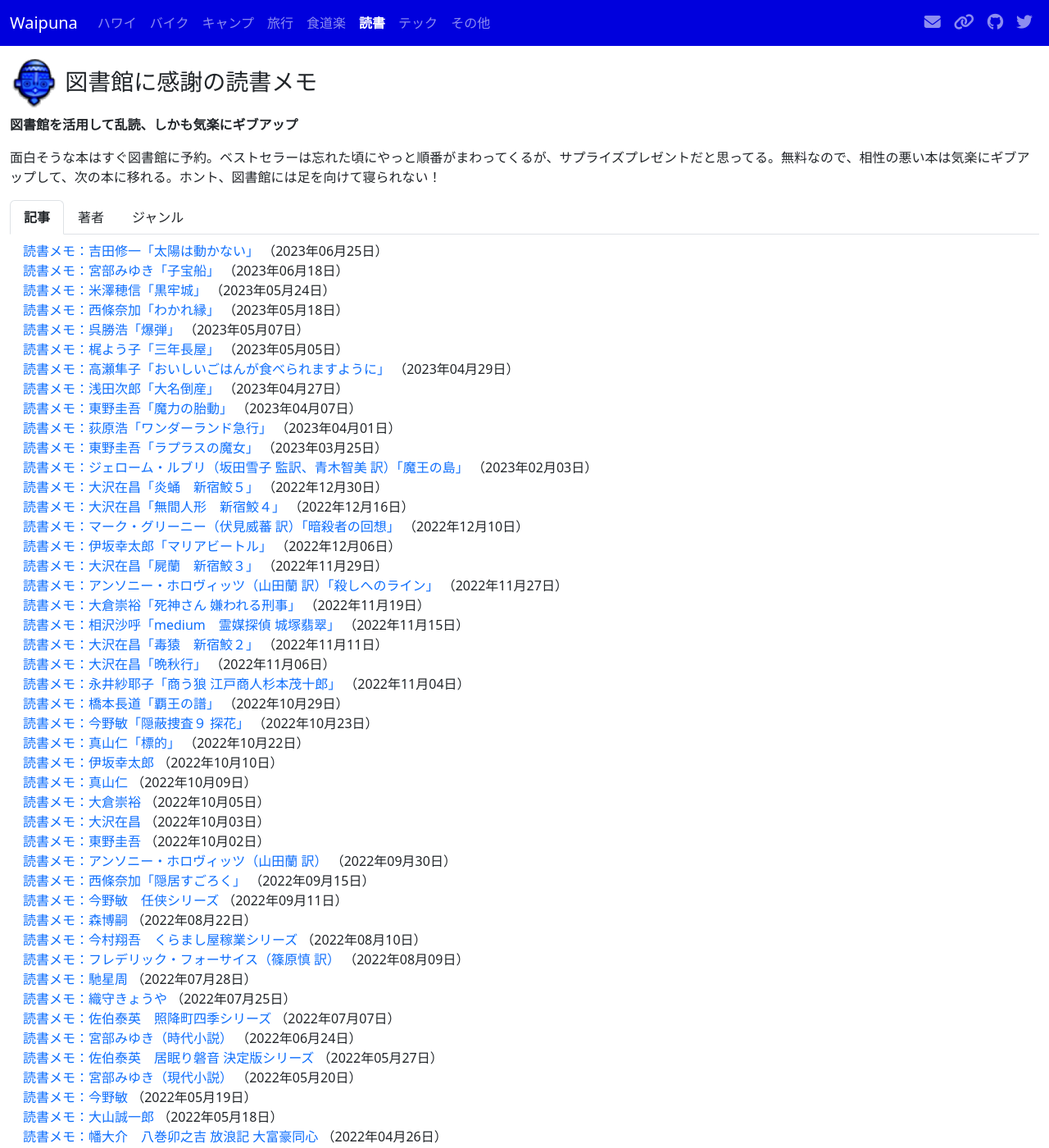
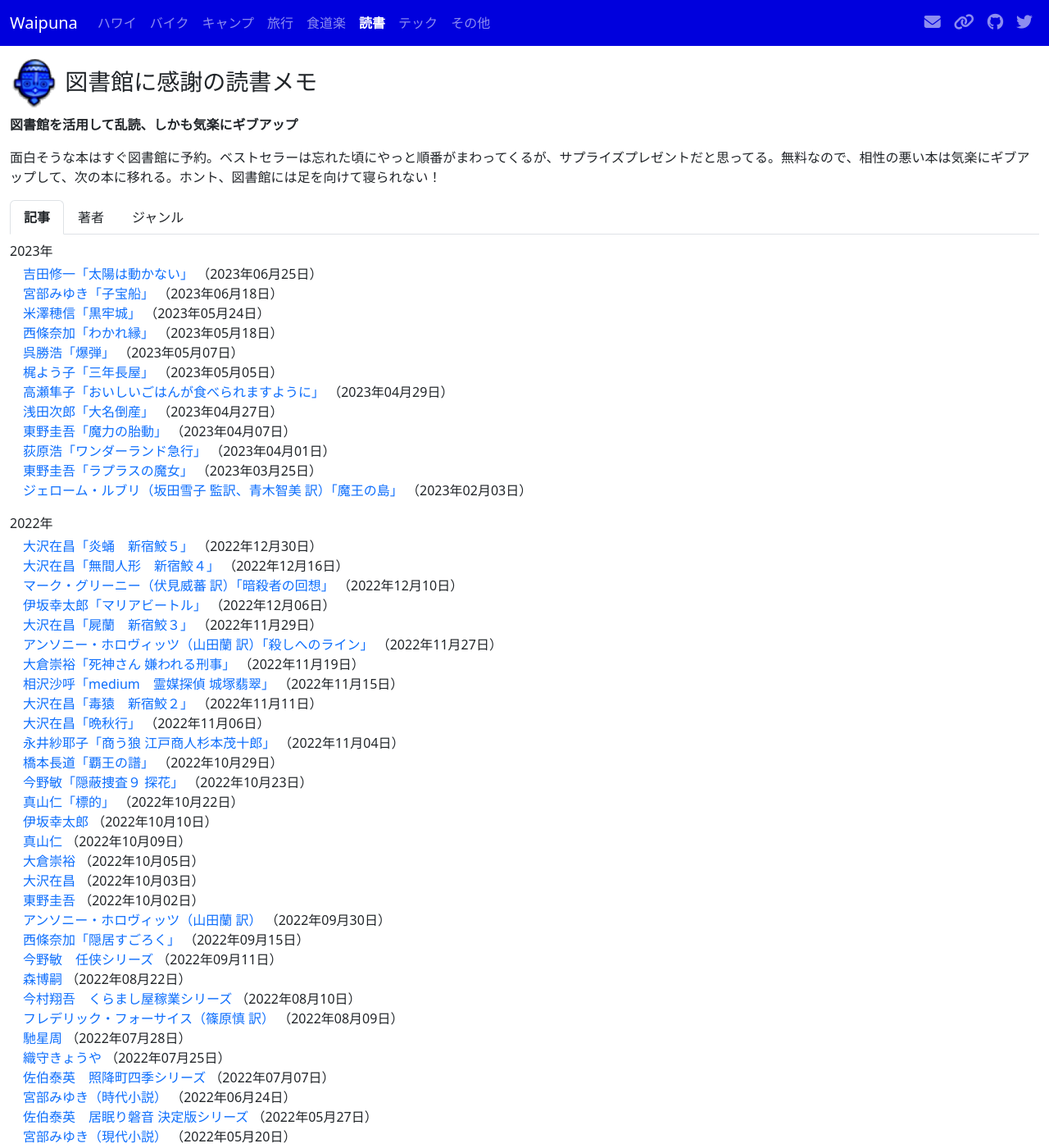
Before and after one commit to waipuna96815/waipuna96815.github.io, a Jekyll site: the page built from book.md, in a window 1280 px wide and 1400 px high. Shown: the whole window at 82% size. Built offline with Jekyll 4.4.1, drawn with Linux system fonts in a browser that asks for light colours; nearby versions of some CDN libraries; some of the changed text lies outside the part shown.

Commit message:
simplify & changed by year

```diff
--- a/book.md
+++ b/book.md
@@ -19,64 +19,74 @@ title: Waipuna - 読書
   </li>
 </ul>
 <div class="tab-content">
-<div class="tab-pane fade show active" id="post">
-<ul class="list-unstyled ms-3">
-<li><a href="pages/book-yoshida.html">読書メモ：吉田修一「太陽は動かない」</a> （2023年06月25日）</li>
-<li><a href="pages/book-miyabe2.html">読書メモ：宮部みゆき「子宝船」</a> （2023年06月18日）</li>
-<li><a href="pages/book-etc.html#yonezawa">読書メモ：米澤穂信「黒牢城」</a> （2023年05月24日）</li>
-<li><a href="pages/book-saijo.html">読書メモ：西條奈加「わかれ縁」</a> （2023年05月18日）</li>
-<li><a href="pages/book-etc.html#go">読書メモ：呉勝浩「爆弾」</a> （2023年05月07日）</li>
-<li><a href="pages/book-etc.html#kaji">読書メモ：梶よう子「三年長屋」</a> （2023年05月05日）</li>
-<li><a href="pages/book-etc.html#takase">読書メモ：高瀬隼子「おいしいごはんが食べられますように」</a> （2023年04月29日）</li>
-<li><a href="pages/book-asada.html">読書メモ：浅田次郎「大名倒産」</a> （2023年04月27日）</li>
-<li><a href="pages/book-higashino.html">読書メモ：東野圭吾「魔力の胎動」</a> （2023年04月07日）</li>
-<li><a href="pages/book-ogiwara.html">読書メモ：荻原浩「ワンダーランド急行」</a> （2023年04月01日）</li>
-<li><a href="pages/book-higashino.html">読書メモ：東野圭吾「ラプラスの魔女」</a> （2023年03月25日）</li>
-<li><a href="pages/book-etc.html">読書メモ：ジェローム・ルブリ（坂田雪子 監訳、青木智美 訳）「魔王の島」</a> （2023年02月03日）</li>
-<li><a href="pages/book-osawa.html">読書メモ：大沢在昌「炎蛹　新宿鮫５」</a> （2022年12月30日）</li>
-<li><a href="pages/book-osawa.html">読書メモ：大沢在昌「無間人形　新宿鮫４」</a> （2022年12月16日）</li>
-<li><a href="pages/book-greaney.html">読書メモ：マーク・グリーニー（伏見威蕃 訳）「暗殺者の回想」</a> （2022年12月10日）</li>
-<li><a href="pages/book-isaka.html">読書メモ：伊坂幸太郎「マリアビートル」</a> （2022年12月06日）</li>
-<li><a href="pages/book-osawa.html">読書メモ：大沢在昌「屍蘭　新宿鮫３」</a> （2022年11月29日）</li>
-<li><a href="pages/book-horowitz.html">読書メモ：アンソニー・ホロヴィッツ（山田蘭 訳）「殺しへのライン」</a> （2022年11月27日）</li>
-<li><a href="pages/book-okura.html">読書メモ：大倉崇裕「死神さん 嫌われる刑事」</a> （2022年11月19日）</li>
-<li><a href="pages/book-etc.html">読書メモ：相沢沙呼「medium　霊媒探偵 城塚翡翠」</a> （2022年11月15日）</li>
-<li><a href="pages/book-osawa.html">読書メモ：大沢在昌「毒猿　新宿鮫２」</a> （2022年11月11日）</li>
-<li><a href="pages/book-osawa.html">読書メモ：大沢在昌「晩秋行」</a> （2022年11月06日）</li>
-<li><a href="pages/book-etc.html">読書メモ：永井紗耶子「商う狼 江戸商人杉本茂十郎」</a> （2022年11月04日）</li>
-<li><a href="pages/book-hashimoto.html">読書メモ：橋本長道「覇王の譜」</a> （2022年10月29日）</li>
-<li><a href="pages/book-konno.html">読書メモ：今野敏「隠蔽捜査９ 探花」</a> （2022年10月23日）</li>
-<li><a href="pages/book-mayama.html">読書メモ：真山仁「標的」</a> （2022年10月22日）</li>
-<li><a href="pages/book-isaka.html">読書メモ：伊坂幸太郎</a> （2022年10月10日）</li>
-<li><a href="pages/book-mayama.html">読書メモ：真山仁</a> （2022年10月09日）</li>
-<li><a href="pages/book-okura.html">読書メモ：大倉崇裕</a> （2022年10月05日）</li>
-<li><a href="pages/book-osawa.html">読書メモ：大沢在昌</a> （2022年10月03日）</li>
-<li><a href="pages/book-higashino.html">読書メモ：東野圭吾</a> （2022年10月02日）</li>
-<li><a href="pages/book-horowitz.html">読書メモ：アンソニー・ホロヴィッツ（山田蘭 訳）</a> （2022年09月30日）</li>
-<li><a href="pages/book-saijo.html">読書メモ：西條奈加「隠居すごろく」</a> （2022年09月15日）</li>
-<li><a href="pages/book-konno3.html">読書メモ：今野敏　任侠シリーズ</a> （2022年09月11日）</li>
-<li><a href="pages/book-mori.html">読書メモ：森博嗣</a> （2022年08月22日）</li>
-<li><a href="pages/book-imamura.html">読書メモ：今村翔吾　くらまし屋稼業シリーズ</a> （2022年08月10日）</li>
-<li><a href="pages/book-forsyth.html">読書メモ：フレデリック・フォーサイス（篠原慎 訳）</a> （2022年08月09日）</li>
-<li><a href="pages/book-hase.html">読書メモ：馳星周</a> （2022年07月28日）</li>
-<li><a href="pages/book-origami.html">読書メモ：織守きょうや</a> （2022年07月25日）</li>
-<li><a href="pages/book-saeki2.html">読書メモ：佐伯泰英　照降町四季シリーズ</a> （2022年07月07日）</li>
-<li><a href="pages/book-miyabe2.html">読書メモ：宮部みゆき（時代小説）</a> （2022年06月24日）</li>
-<li><a href="pages/book-saeki.html">読書メモ：佐伯泰英　居眠り磐音 決定版シリーズ</a> （2022年05月27日）</li>
-<li><a href="pages/book-miyabe.html">読書メモ：宮部みゆき（現代小説）</a> （2022年05月20日）</li>
-<li><a href="pages/book-konno2.html">読書メモ：今野敏</a> （2022年05月19日）</li>
-<li><a href="pages/book-oyama.html">読書メモ：大山誠一郎</a> （2022年05月18日）</li>
-<li><a href="pages/book-ban.html">読書メモ：幡大介　八巻卯之吉 放浪記 大富豪同心</a> （2022年04月26日）</li>
-<li><a href="pages/book-greaney.html">読書メモ：マーク・グリーニー（伏見威蕃 訳）グレイマンシリーズ</a> （2022年03月04日）</li>
-<li><a href="pages/book-liu.html">読書メモ：劉慈欣　三体</a> （2021年12月07日）</li>
-<li><a href="pages/book-sakurada.html">読書メモ：櫻田智也　魞沢泉シリーズ</a> （2021年06月07日）</li>
-<li><a href="pages/book-konno.html">読書メモ：今野敏　隠蔽捜査シリーズ</a> （2020年11月23日）</li>
-<li><a href="pages/book-asada.html">読書メモ：浅田次郎　流人道中記</a> （2020年10月28日）</li>
-<li><a href="pages/book-kishi.html">読書メモ：貴志祐介　防犯探偵・榎本シリーズ</a> （2020年08月12日）</li>
-<li><a href="pages/book-clancy.html">読書メモ：トム・クランシー（井坂清 訳）　ジャック・ライアンシリーズ</a> （2020年07月06日）</li>
-<li><a href="pages/book-wakatake.html">読書メモ：若竹七海　葉村晶シリーズ</a> （2020年07月06日）</li>
-</ul>
-</div>
+  <div class="tab-pane fade show active" id="post">
+    <p class="mb-1">2023年</p>
+    <ul class="list-unstyled ms-3">
+      <li><a href="pages/book-yoshida.html">吉田修一「太陽は動かない」</a> （2023年06月25日）</li>
+      <li><a href="pages/book-miyabe2.html">宮部みゆき「子宝船」</a> （2023年06月18日）</li>
+      <li><a href="pages/book-etc.html#yonezawa">米澤穂信「黒牢城」</a> （2023年05月24日）</li>
+      <li><a href="pages/book-saijo.html">西條奈加「わかれ縁」</a> （2023年05月18日）</li>
+      <li><a href="pages/book-etc.html#go">呉勝浩「爆弾」</a> （2023年05月07日）</li>
+      <li><a href="pages/book-etc.html#kaji">梶よう子「三年長屋」</a> （2023年05月05日）</li>
+      <li><a href="pages/book-etc.html#takase">高瀬隼子「おいしいごはんが食べられますように」</a> （2023年04月29日）</li>
+      <li><a href="pages/book-asada.html">浅田次郎「大名倒産」</a> （2023年04月27日）</li>
+      <li><a href="pages/book-higashino.html">東野圭吾「魔力の胎動」</a> （2023年04月07日）</li>
+      <li><a href="pages/book-ogiwara.html">荻原浩「ワンダーランド急行」</a> （2023年04月01日）</li>
+      <li><a href="pages/book-higashino.html">東野圭吾「ラプラスの魔女」</a> （2023年03月25日）</li>
+      <li><a href="pages/book-etc.html">ジェローム・ルブリ（坂田雪子 監訳、青木智美 訳）「魔王の島」</a> （2023年02月03日）</li>
+    </ul>
+    <p class="mb-1">2022年</p>
+    <ul class="list-unstyled ms-3">
+      <li><a href="pages/book-osawa.html">大沢在昌「炎蛹　新宿鮫５」</a> （2022年12月30日）</li>
+      <li><a href="pages/book-osawa.html">大沢在昌「無間人形　新宿鮫４」</a> （2022年12月16日）</li>
+      <li><a href="pages/book-greaney.html">マーク・グリーニー（伏見威蕃 訳）「暗殺者の回想」</a> （2022年12月10日）</li>
+      <li><a href="pages/book-isaka.html">伊坂幸太郎「マリアビートル」</a> （2022年12月06日）</li>
+      <li><a href="pages/book-osawa.html">大沢在昌「屍蘭　新宿鮫３」</a> （2022年11月29日）</li>
+      <li><a href="pages/book-horowitz.html">アンソニー・ホロヴィッツ（山田蘭 訳）「殺しへのライン」</a> （2022年11月27日）</li>
+      <li><a href="pages/book-okura.html">大倉崇裕「死神さん 嫌われる刑事」</a> （2022年11月19日）</li>
+      <li><a href="pages/book-etc.html">相沢沙呼「medium　霊媒探偵 城塚翡翠」</a> （2022年11月15日）</li>
+      <li><a href="pages/book-osawa.html">大沢在昌「毒猿　新宿鮫２」</a> （2022年11月11日）</li>
+      <li><a href="pages/book-osawa.html">大沢在昌「晩秋行」</a> （2022年11月06日）</li>
+      <li><a href="pages/book-etc.html">永井紗耶子「商う狼 江戸商人杉本茂十郎」</a> （2022年11月04日）</li>
+      <li><a href="pages/book-hashimoto.html">橋本長道「覇王の譜」</a> （2022年10月29日）</li>
+      <li><a href="pages/book-konno.html">今野敏「隠蔽捜査９ 探花」</a> （2022年10月23日）</li>
+      <li><a href="pages/book-mayama.html">真山仁「標的」</a> （2022年10月22日）</li>
+      <li><a href="pages/book-isaka.html">伊坂幸太郎</a> （2022年10月10日）</li>
+      <li><a href="pages/book-mayama.html">真山仁</a> （2022年10月09日）</li>
+      <li><a href="pages/book-okura.html">大倉崇裕</a> （2022年10月05日）</li>
+      <li><a href="pages/book-osawa.html">大沢在昌</a> （2022年10月03日）</li>
+      <li><a href="pages/book-higashino.html">東野圭吾</a> （2022年10月02日）</li>
+      <li><a href="pages/book-horowitz.html">アンソニー・ホロヴィッツ（山田蘭 訳）</a> （2022年09月30日）</li>
+      <li><a href="pages/book-saijo.html">西條奈加「隠居すごろく」</a> （2022年09月15日）</li>
+      <li><a href="pages/book-konno3.html">今野敏　任侠シリーズ</a> （2022年09月11日）</li>
+      <li><a href="pages/book-mori.html">森博嗣</a> （2022年08月22日）</li>
+      <li><a href="pages/book-imamura.html">今村翔吾　くらまし屋稼業シリーズ</a> （2022年08月10日）</li>
+      <li><a href="pages/book-forsyth.html">フレデリック・フォーサイス（篠原慎 訳）</a> （2022年08月09日）</li>
+      <li><a href="pages/book-hase.html">馳星周</a> （2022年07月28日）</li>
+      <li><a href="pages/book-origami.html">織守きょうや</a> （2022年07月25日）</li>
+      <li><a href="pages/book-saeki2.html">佐伯泰英　照降町四季シリーズ</a> （2022年07月07日）</li>
+      <li><a href="pages/book-miyabe2.html">宮部みゆき（時代小説）</a> （2022年06月24日）</li>
+      <li><a href="pages/book-saeki.html">佐伯泰英　居眠り磐音 決定版シリーズ</a> （2022年05月27日）</li>
+      <li><a href="pages/book-miyabe.html">宮部みゆき（現代小説）</a> （2022年05月20日）</li>
+      <li><a href="pages/book-konno2.html">今野敏</a> （2022年05月19日）</li>
+      <li><a href="pages/book-oyama.html">大山誠一郎</a> （2022年05月18日）</li>
+      <li><a href="pages/book-ban.html">幡大介　八巻卯之吉 放浪記 大富豪同心</a> （2022年04月26日）</li>
+      <li><a href="pages/book-greaney.html">マーク・グリーニー（伏見威蕃 訳）グレイマンシリーズ</a> （2022年03月04日）</li>
+    </ul>
+    <p class="mb-1">2021年</p>
+    <ul class="list-unstyled ms-3">
+      <li><a href="pages/book-liu.html">劉慈欣　三体</a> （2021年12月07日）</li>
+      <li><a href="pages/book-sakurada.html">櫻田智也　魞沢泉シリーズ</a> （2021年06月07日）</li>
+    </ul>
+    <p class="mb-1">2020年</p>
+    <ul class="list-unstyled ms-3">
+      <li><a href="pages/book-konno.html">今野敏　隠蔽捜査シリーズ</a> （2020年11月23日）</li>
+      <li><a href="pages/book-asada.html">浅田次郎　流人道中記</a> （2020年10月28日）</li>
+      <li><a href="pages/book-kishi.html">貴志祐介　防犯探偵・榎本シリーズ</a> （2020年08月12日）</li>
+      <li><a href="pages/book-clancy.html">トム・クランシー（井坂清 訳）　ジャック・ライアンシリーズ</a> （2020年07月06日）</li>
+      <li><a href="pages/book-wakatake.html">若竹七海　葉村晶シリーズ</a> （2020年07月06日）</li>
+    </ul>
+  </div>
   <div class="tab-pane fade" id="author">
     <p class="mb-1">あ行</p>
     <ul class="list-unstyled ms-3">
```
